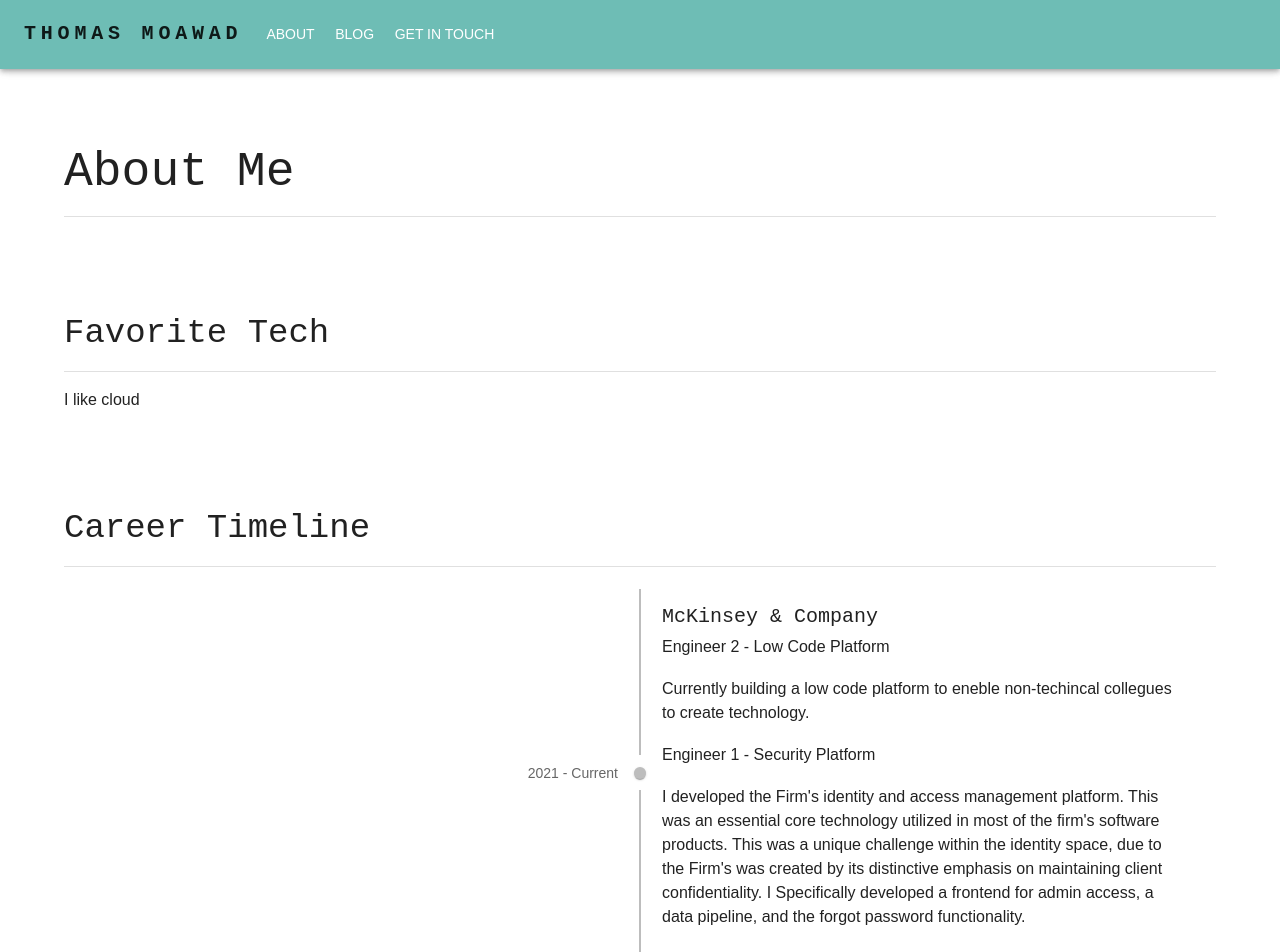
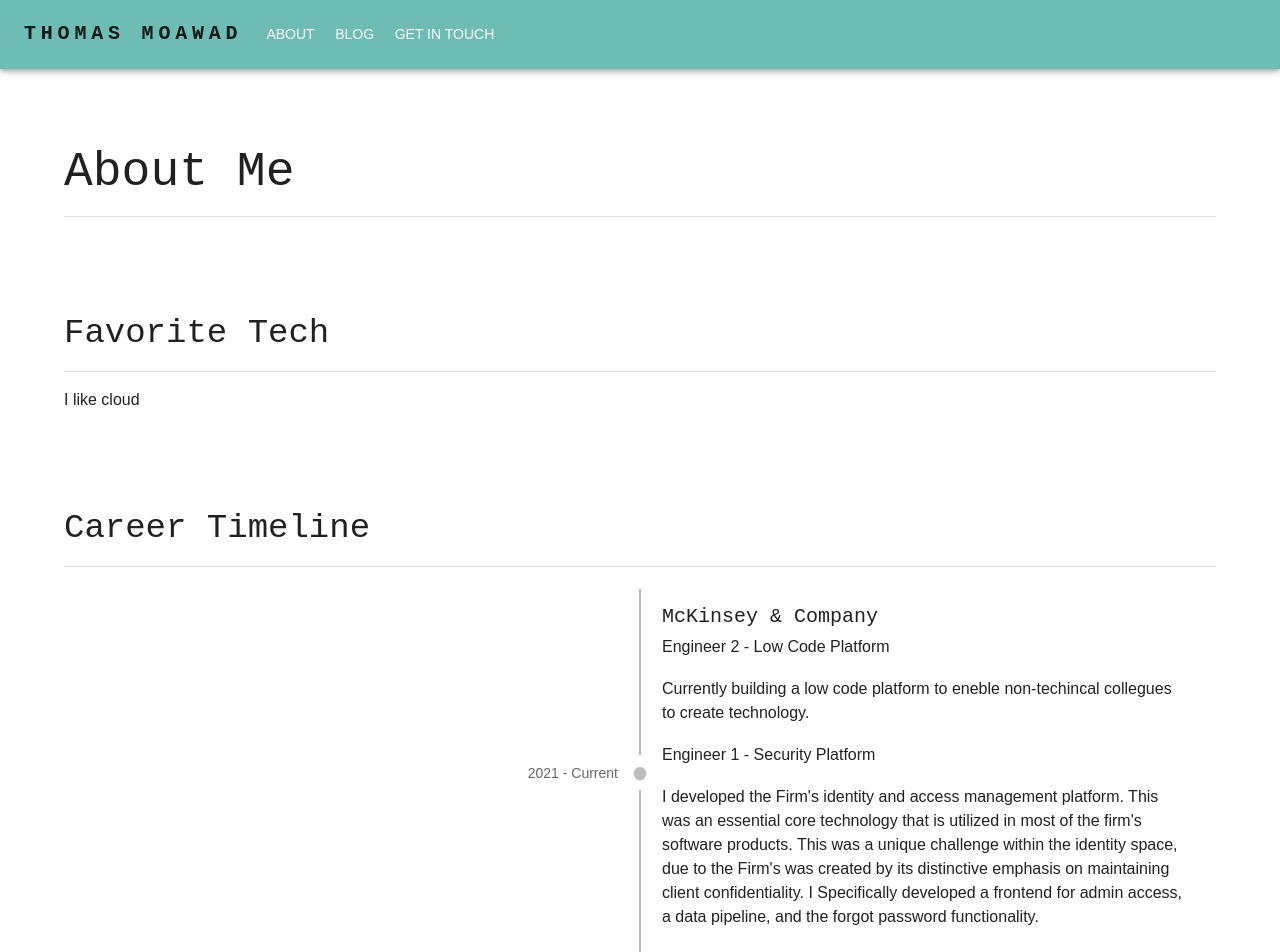
Before and after one commit to tjm165/portfolio, a React (Create React App) app in the folder frontend/: page /about in a window 1280 px wide. Shown: the top 952 px of the page. Built offline with nearby package versions, Linux system fonts and the light colour scheme.

Commit message:
add utilized

```diff
--- a/frontend/src/components/pages/about/timelineItemsData.tsx
+++ b/frontend/src/components/pages/about/timelineItemsData.tsx
@@ -92,12 +92,12 @@ const timelineItems = [
           </Typography>
           <p>
             I developed the Firm's identity and access management platform. This
-            was an essential core technology utilized in most of the firm's
-            software products. This was a unique challenge within the identity
-            space, due to the Firm's was created by its distinctive emphasis on
-            maintaining client confidentiality. I Specifically developed a
-            frontend for admin access, a data pipeline, and the forgot password
-            functionality.
+            was an essential core technology that is utilized in most of the
+            firm's software products. This was a unique challenge within the
+            identity space, due to the Firm's was created by its distinctive
+            emphasis on maintaining client confidentiality. I Specifically
+            developed a frontend for admin access, a data pipeline, and the
+            forgot password functionality.
           </p>
         </div>
       </>
```
